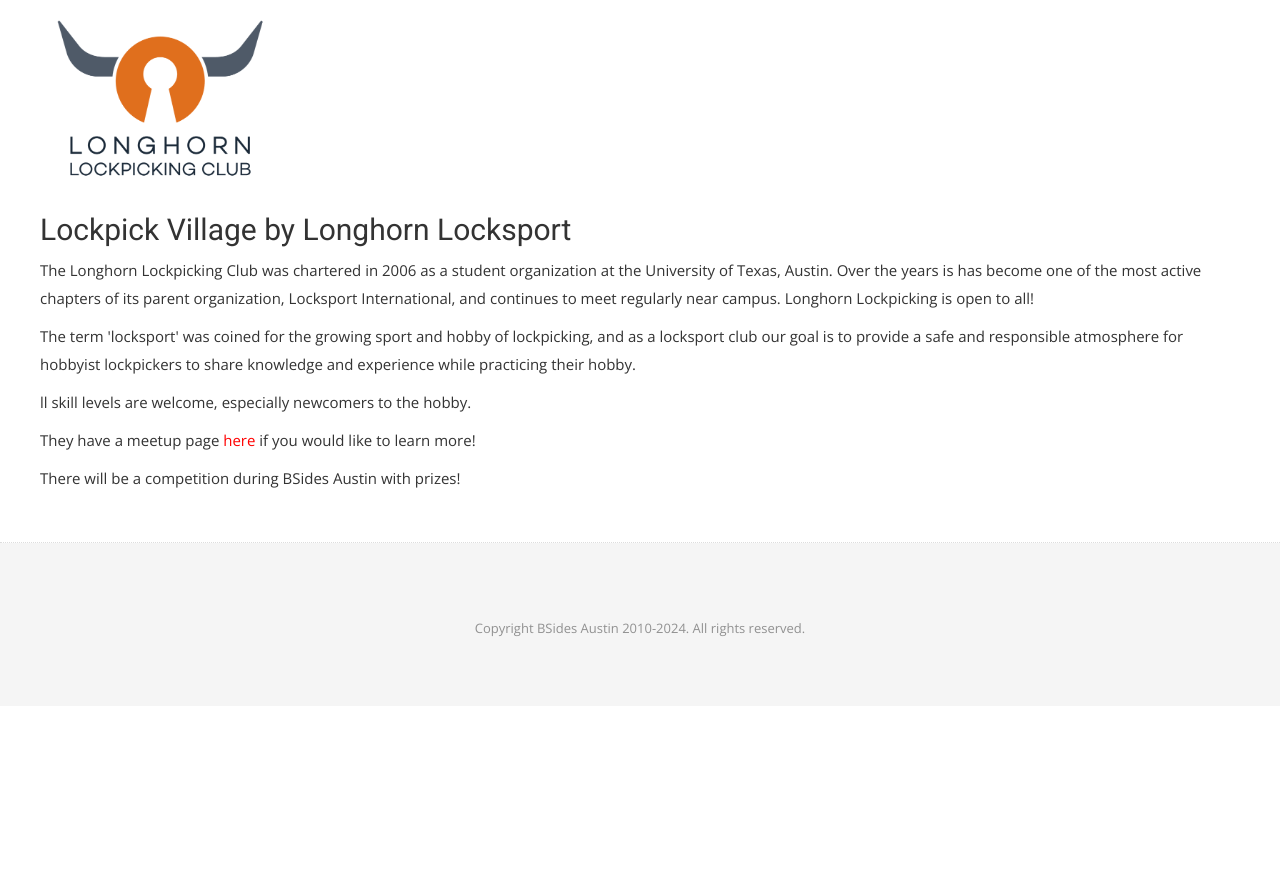
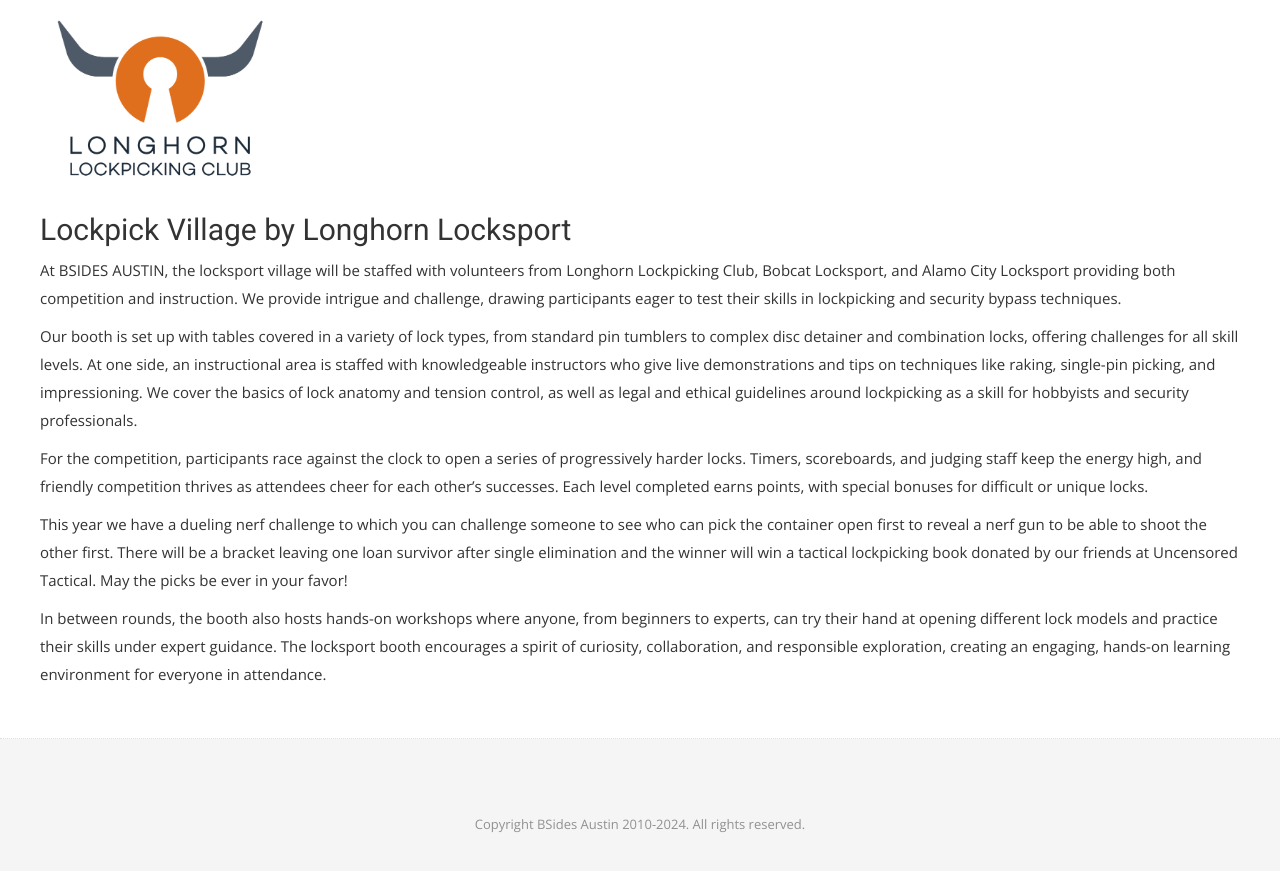
Before and after one commit to bsidesaustin/test, a Jekyll site: the page built from ctf.html, in a window 1280 px wide and 900 px high, scrolled down 838 px. Shown: the top 871 px of the window. Built offline with Jekyll 4.4.1, drawn with Linux system fonts in a browser that asks for light colours; nearby versions of some CDN libraries; some web fonts are replaced; before the commit the page ends 1544 px from its top, so only the background shows below that.

Commit message:
Update ctf.html

```diff
--- a/ctf.html
+++ b/ctf.html
@@ -35,13 +35,39 @@
 <p> </p>
 <h2>Lockpick Village by Longhorn Locksport</h2>
 
-<p>The Longhorn Lockpicking Club was chartered in 2006 as a student organization at the University of Texas, Austin. Over the years is has become one of the most active chapters of its parent organization, Locksport International, and continues to meet regularly near campus. Longhorn Lockpicking is open to all!</p>
+<p>At BSIDES AUSTIN, the locksport village will be staffed with volunteers
+from Longhorn Lockpicking Club, Bobcat Locksport, and Alamo City
+Locksport providing both competition and instruction. We provide
+intrigue and challenge, drawing participants eager to test their skills
+in lockpicking and security bypass techniques.</p>
 
-<p>The term 'locksport' was coined for the growing sport and hobby of lockpicking, and as a locksport club our goal is to provide a safe and responsible atmosphere for hobbyist lockpickers to share knowledge and experience while practicing their hobby.
-</p>
-<p>ll skill levels are welcome, especially newcomers to the hobby. </p>
-  <p>They have a meetup page <a href="https://www.meetup.com/lockpick/">here</a> if you would like to learn more!</p>
+<p>Our booth is set up with tables covered in a variety of lock types, from
+standard pin tumblers to complex disc detainer and combination locks,
+offering challenges for all skill levels. At one side, an instructional
+area is staffed with knowledgeable instructors who give live
+demonstrations and tips on techniques like raking, single-pin picking,
+and impressioning. We cover the basics of lock anatomy and tension
+control, as well as legal and ethical guidelines around lockpicking as a
+skill for hobbyists and security professionals.</p>
 
-  <p>There will be a competition during BSides Austin with prizes!</p>
+<p>For the competition, participants race against the clock to open a
+series of progressively harder locks. Timers, scoreboards, and judging
+staff keep the energy high, and friendly competition thrives as
+attendees cheer for each other’s successes. Each level completed earns
+points, with special bonuses for difficult or unique locks.</p>
+
+<p>This year we have a dueling nerf challenge to which you can challenge
+someone to see who can pick the container open first to reveal a nerf
+gun to be able to shoot the other first. There will be a bracket leaving
+one loan survivor after single elimination and the winner will win a
+tactical lockpicking book donated by our friends at Uncensored Tactical.
+May the picks be ever in your favor!</p>
+
+<p>In between rounds, the booth also hosts hands-on workshops where
+anyone, from beginners to experts, can try their hand at opening
+different lock models and practice their skills under expert guidance.
+The locksport booth encourages a spirit of curiosity, collaboration, and
+responsible exploration, creating an engaging, hands-on learning
+environment for everyone in attendance.</p>
 
 </div>
```
